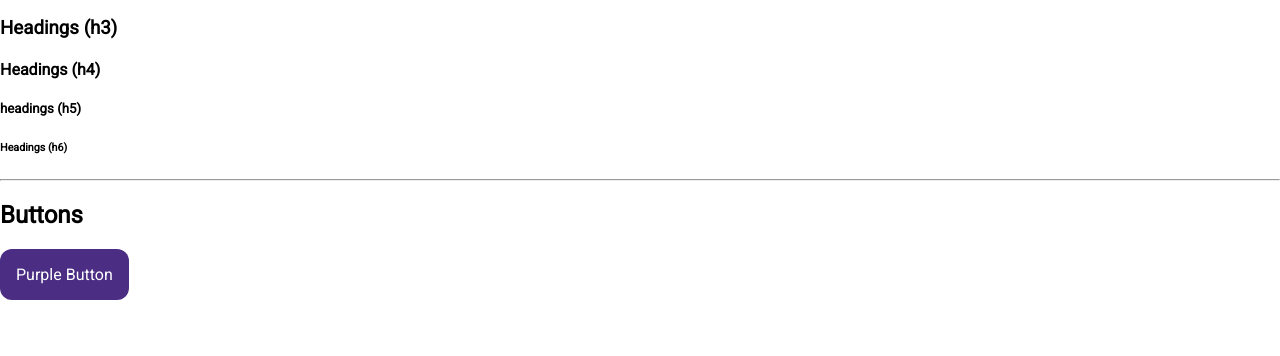
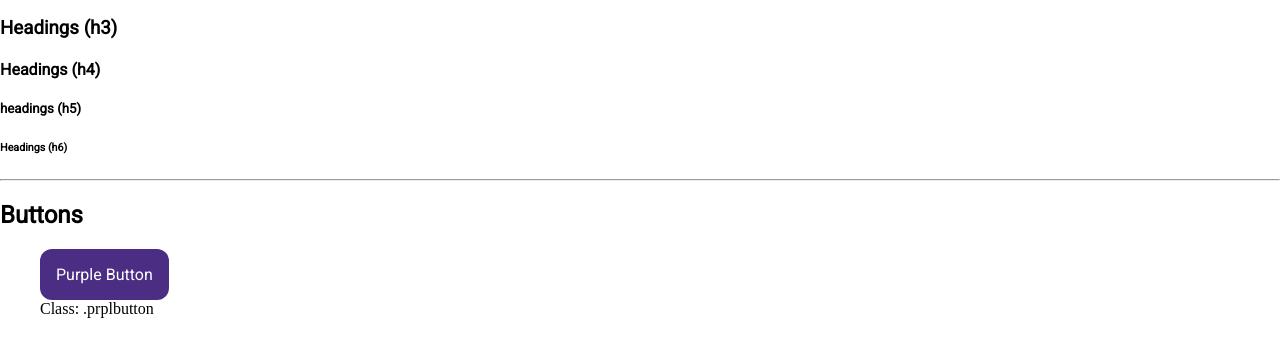
Before and after one commit to daniellehawn/archery, a plain HTML site: page style-guide.html in a window 1280 px wide. Shown: the part 332-688 px from the top of the page. Drawn offline with Linux system fonts and the light colour scheme.

Commit message:
Rename Style

```diff
--- a/style-guide.html
+++ b/style-guide.html
@@ -24,7 +24,9 @@
     <h6>Headings (h6)</h6>
     <hr>
     <h2>Buttons</h2>
-    <p><a href="#" class="button">Purple Button</a></p>
+    <figure><a href="#" class="prplbutton">Purple Button</a>
+    <figcaption>Class: .prplbutton</figcaption>
+    </figure>
 
   </body>
 </html>
--- a/styles/styles.css
+++ b/styles/styles.css
@@ -10,7 +10,7 @@ h1, h2, h3, h4, h5, h6 {
   }
 
 /*Purple button */
-.button {
+.prplbutton {
   background-color: #4b2e83;
   border: none;
   color: white;
```
